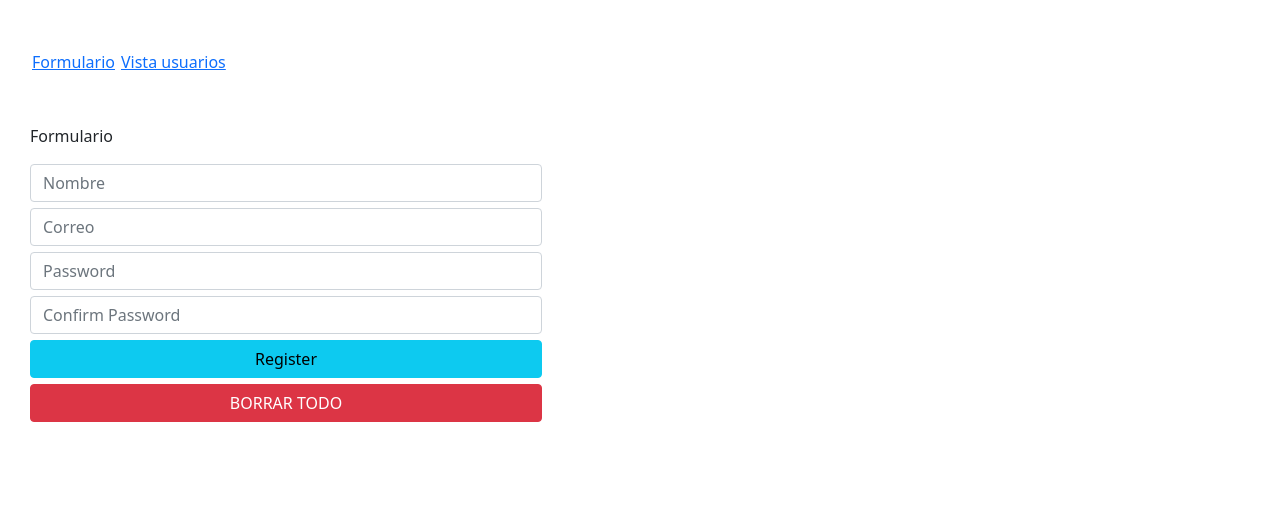
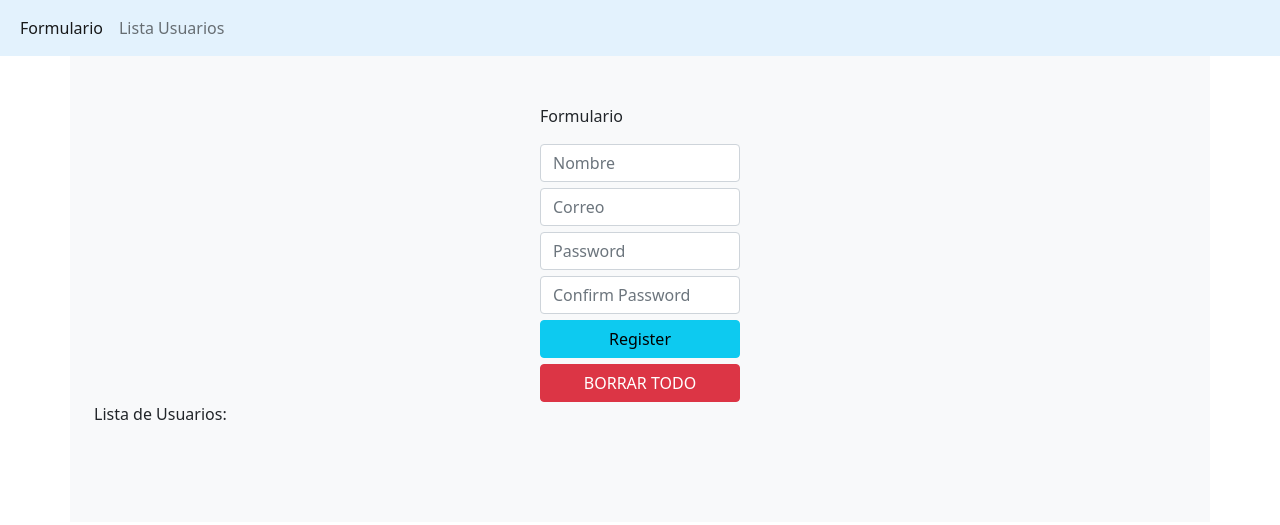
Before and after one commit to Dubesor22/proyectoBootstrap, a plain HTML site: page index.html in a window 1280 px wide. Drawn offline with nearby package versions, Linux system fonts and the light colour scheme.

Commit message:
preparando bootstrap

```diff
--- a/index.html
+++ b/index.html
@@ -24,13 +24,23 @@
     <title>Proyecto Bootstrap</title>
   </head>
   <body>
-    <nav class="contenedor">
-      <ul></ul>
-      <li><a href="#">Formulario</a></li>
-      <li><a href="#">Vista usuarios</a></li>
+    <nav
+      class="navbar navbar-expand-sm navbar-light"
+      style="background-color: #e3f2fd"
+    >
+      <div class="container-fluid">
+        <ul class="navbar-nav">
+          <li class="nav-item">
+            <a class="nav-link active" href="#formulario">Formulario</a>
+          </li>
+          <li class="nav-item">
+            <a class="nav-link" href="#">Lista Usuarios</a>
+          </li>
+        </ul>
+      </div>
     </nav>
-
-    <form class="form">
+    <div class="container bg-light pb-5">
+      <form id="formulario" class="form pt-5 mx-auto" style="width: 200px">
         <div class="form-row">
           <p>Formulario</p>
           <div class="col">
@@ -65,17 +75,20 @@
             type="submit"
             value="Register"
             id="btn"
-          class="btn btn-info btn-block"
+            class="btn btn-info btn-block w-100"
           />
-        <button id="delete" class="btn btn-danger btn-block">
+          <button id="delete" class="btn btn-danger btn-block w-100">
             BORRAR TODO
           </button>
         </div>
       </form>
+
       <div id="msg"></div>
-
-    <div class="container"></div>
-
+      <div class="container mx-0">
+        <p>Lista de Usuarios:</p>
+      </div>
+      <ul class="list-group mt-5" id="lista"></ul>
+    </div>
     <script src="./main.js"></script>
   </body>
 </html>
--- a/main.js
+++ b/main.js
@@ -7,7 +7,7 @@ let msg = document.querySelector("#msg");
 let validationEmail = /(\w+?@\w+?\x2E.+)/;
 let borrado = document.querySelector("#delete");
 let usuarios = [];
-let listarUsuario = document.querySelector(".container");
+let listarUsuario = document.querySelector("#lista");
 
 //funcion de validar los campos
 function validar() {
@@ -77,5 +77,5 @@ function borrar() {
 borrado.addEventListener("click", borrar);
 
 function addNewUser(userData) {
-  listarUsuario.innerHTML += `<p> ${userData.nombre}, ${userData.correo} </p>`;
+  listarUsuario.innerHTML += `<li class="list-group-item"> ${userData.nombre}, ${userData.correo} </li>`;
 }
--- a/style.css
+++ b/style.css
@@ -1,27 +1,7 @@
-.contenedor {
-  display: flex;
-  margin-top: 50px;
-}
-
-li {
-  list-style: none;
-  margin-right: 6px;
-}
-
 input {
   margin-bottom: 6px;
-}
-
-.form {
-  margin-left: 30px;
-  margin-top: 50px;
-  width: 40%;
 }
 
 .col {
   margin-bottom: 4px;
 }
-
-.btn-block {
-  width: 100%;
-}
```
Lines whose indentation alone changed are shown as unchanged.
